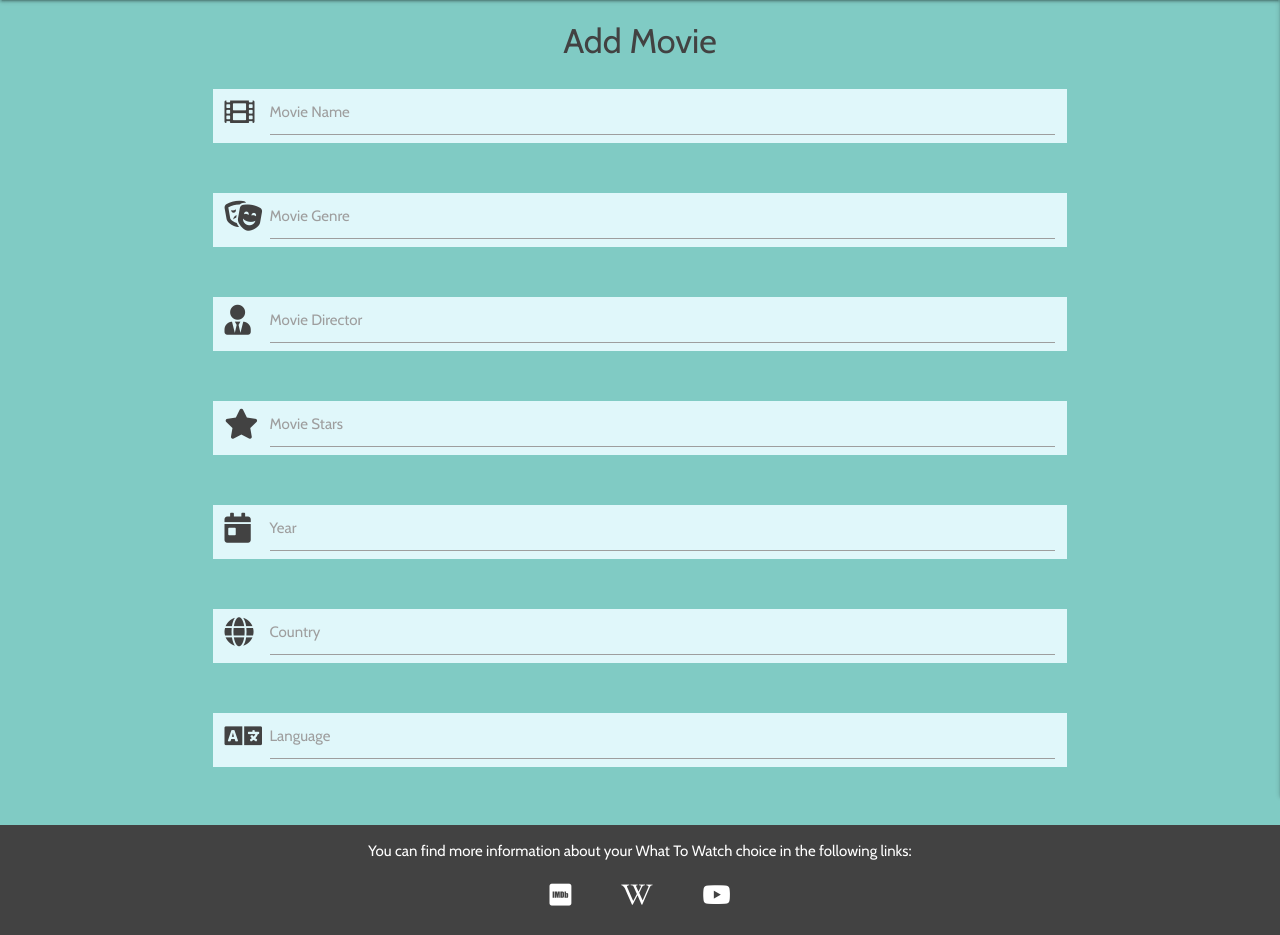
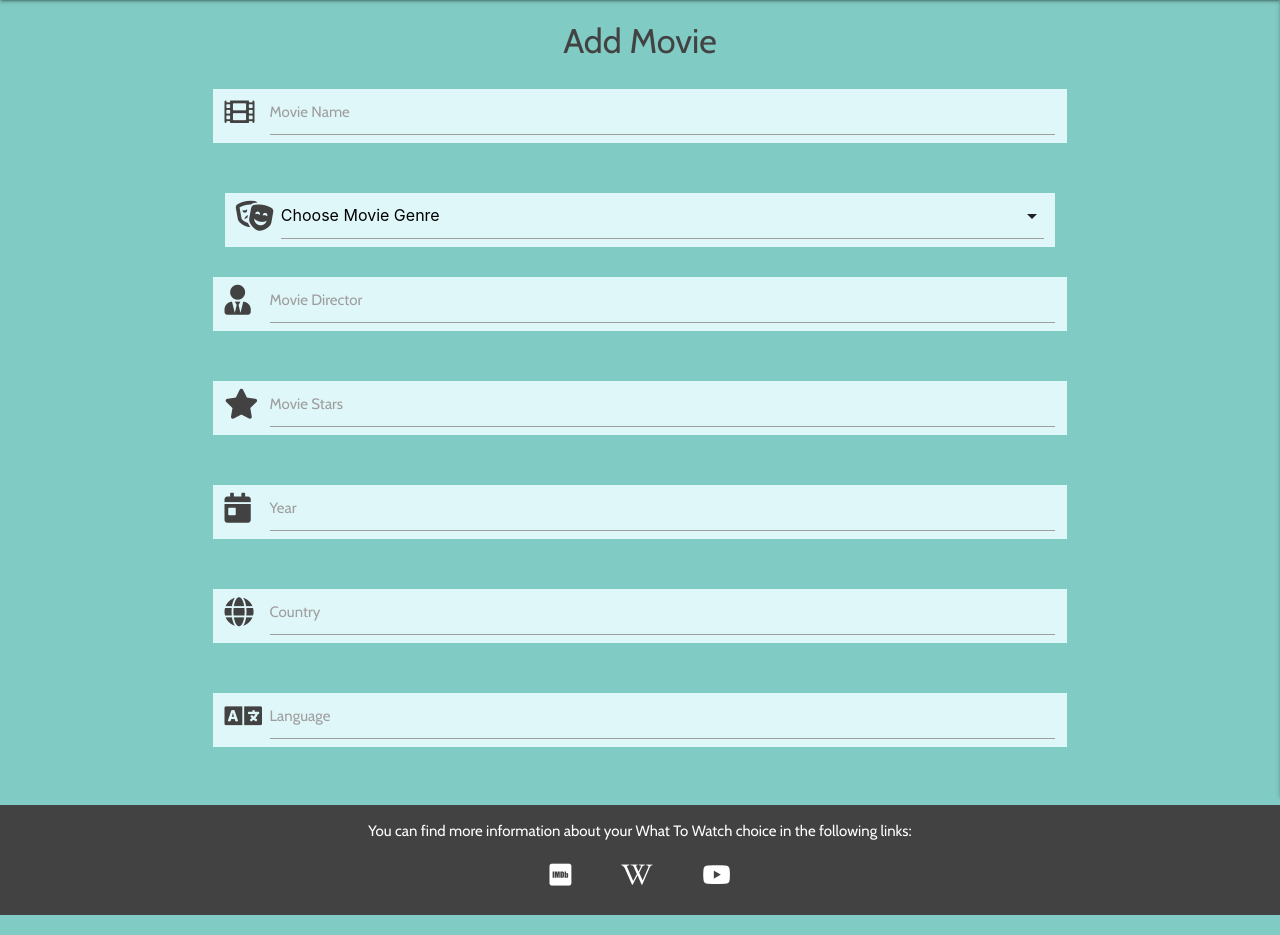
Before and after one commit to Code-Institute-Submissions/ms3-what-to-watch, a Flask app: page /add_movie in a window 1280 px wide. Shown: the part 64-999 px from the top of the page. Run offline with Flask 2, Linux system fonts and the light colour scheme; a database or web service that is not in the repository returns one stand-in record (values such as "Sample title"); some libraries are stand-ins or nearby versions.

Commit message:
Add dropdown for genres in add_movie template

```diff
--- a/app.py
+++ b/app.py
@@ -30,7 +30,8 @@ def get_movies():
 
 @app.route("/add_movie")
 def add_movie():
-    return render_template("add_movie.html")
+    genres = mongo.db.genres.find().sort("genre_name", 1)
+    return render_template("add_movie.html", genres=genres)
 
 
 if __name__ == "__main__":
--- a/static/js/script.js
+++ b/static/js/script.js
@@ -1,4 +1,5 @@
   $(document).ready(function(){
     $(".sidenav").sidenav({edge: "right"});
     $('.collapsible').collapsible();
+    $('select').formSelect();
   });
--- a/templates/add_movie.html
+++ b/templates/add_movie.html
@@ -13,13 +13,15 @@
                     <label for="movie_name">Movie Name</label>
                 </div>
             </div>
-            <div class="row">
-                <div class="input-field col s12 cyan lighten-5">
-                    <i class="fas fa-theater-masks prefix grey-text text-darken-3"></i>
-                    <input id="genre_name" name="genre_name" minlength="5" maxlength="25"
-                        type="text" class="validate" required>
-                    <label for="genre_name">Movie Genre</label>
-                </div>
+            <div class="input-field col s12 cyan lighten-5">
+                <i class="fas fa-theater-masks prefix grey-text text-darken-3"></i>
+                <select id="genre_name" name="genre_name" multiple class="validate" required>
+                    <option value="" disabled selected>Choose Movie Genre</option>
+                    {% for genre in genres %}
+                        <option value="{{ genre.genre_name }}">{{ genre.genre_name }}</option>
+                    {% endfor %}
+                </select>
+                <label for="genre_name"></label>
             </div>
             <div class="row">
                 <div class="input-field col s12 cyan lighten-5">
```
